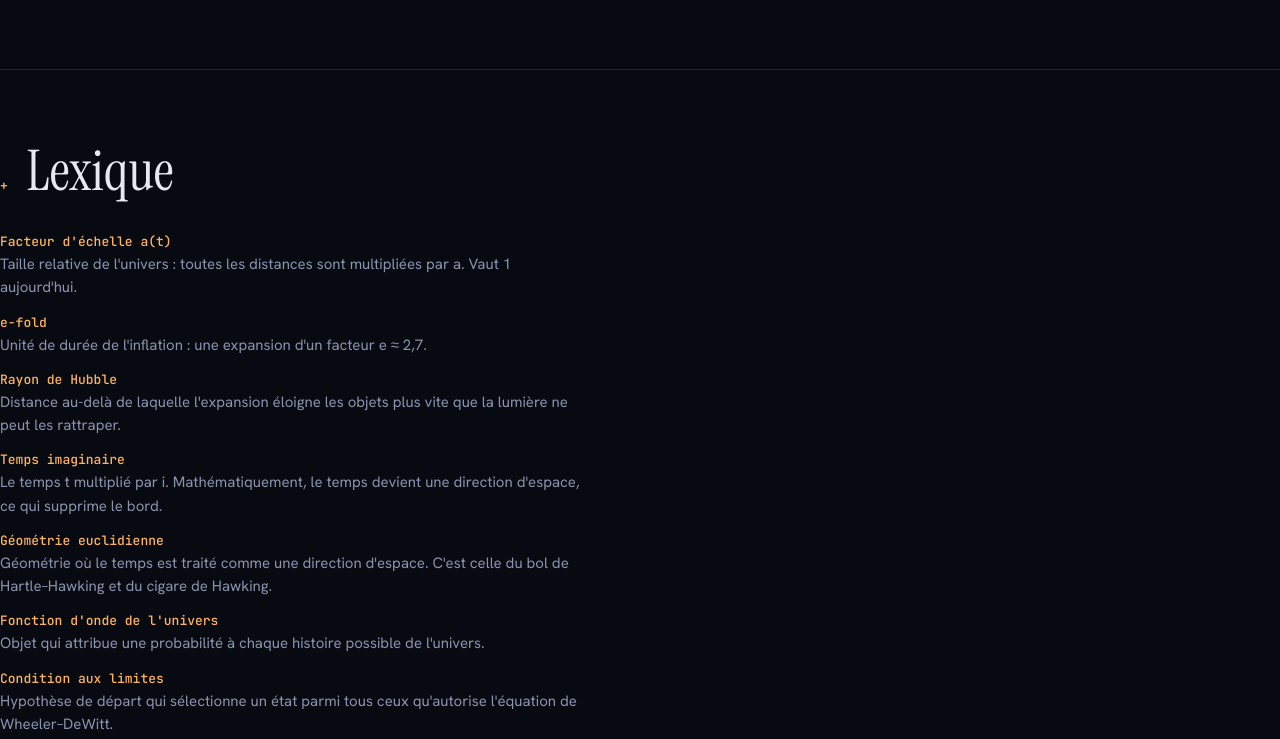
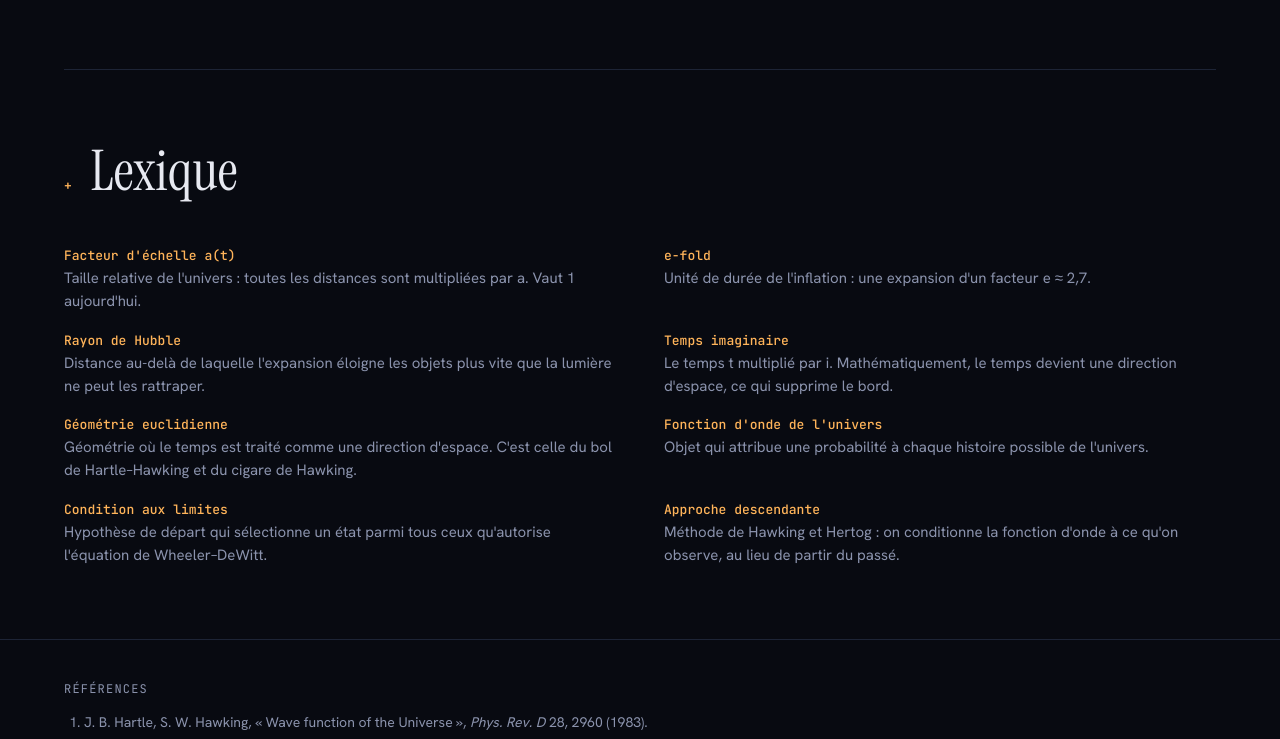
Before and after one commit to RoBuys/avant-le-temps, a plain HTML site: page index.html in a window 1280 px wide. Shown: the part 11031-11770 px from the top of the page. Drawn offline with Linux system fonts and the light colour scheme; animation ran at ten frames a second.

Commit message:
Corrige l'alignement du lexique
Co-Authored-By: Claude Sonnet 5.5 <noreply@anthropic.com>
Claude-Session: https://claude.ai/code/session_01UDmizGyRzT91fCs1X5iibh

```diff
--- a/index.html
+++ b/index.html
@@ -73,6 +73,8 @@ section.sec{padding:72px 0;border-top:1px solid var(--line)}
 .guide div{padding:12px 14px;border:1px solid var(--line);border-radius:6px;background:var(--panel);font-size:14px;line-height:1.5;color:var(--mute)}
 .guide b{display:block;color:var(--text);font:500 12px var(--f-mono);letter-spacing:.08em;text-transform:uppercase;margin-bottom:4px}
 @media(max-width:760px){.guide{grid-template-columns:minmax(0,1fr)}}
+.lex{display:grid;grid-template-columns:repeat(2,minmax(0,1fr));gap:4px 48px;margin:0}@media(max-width:760px){.lex{grid-template-columns:minmax(0,1fr)}}
+.lex>div{break-inside:avoid}
 .lex dt{font:500 13px var(--f-mono);color:var(--amber);margin-top:14px}.lex dd{margin:3px 0 0;color:var(--mute);font-size:15px;line-height:1.55;max-width:70ch}
 .text{max-width:62ch}
 .text h3{font:500 12px var(--f-mono);letter-spacing:.1em;text-transform:uppercase;color:var(--mute);margin:28px 0 10px}
@@ -392,19 +394,21 @@ footer p{font-size:14px;color:var(--mute);max-width:80ch}
 
 </main>
 
+<div class="wrap">
 <section class="sec" id="lexique" aria-labelledby="hlex">
   <div class="sec-head"><span class="n">+</span><h2 id="hlex">Lexique</h2></div>
   <dl class="lex">
-    <dt>Facteur d'échelle a(t)</dt><dd>Taille relative de l'univers : toutes les distances sont multipliées par a. Vaut 1 aujourd'hui.</dd>
-    <dt>e-fold</dt><dd>Unité de durée de l'inflation : une expansion d'un facteur e ≈ 2,7.</dd>
-    <dt>Rayon de Hubble</dt><dd>Distance au-delà de laquelle l'expansion éloigne les objets plus vite que la lumière ne peut les rattraper.</dd>
-    <dt>Temps imaginaire</dt><dd>Le temps t multiplié par i. Mathématiquement, le temps devient une direction d'espace, ce qui supprime le bord.</dd>
-    <dt>Géométrie euclidienne</dt><dd>Géométrie où le temps est traité comme une direction d'espace. C'est celle du bol de Hartle–Hawking et du cigare de Hawking.</dd>
-    <dt>Fonction d'onde de l'univers</dt><dd>Objet qui attribue une probabilité à chaque histoire possible de l'univers.</dd>
-    <dt>Condition aux limites</dt><dd>Hypothèse de départ qui sélectionne un état parmi tous ceux qu'autorise l'équation de Wheeler–DeWitt.</dd>
-    <dt>Approche descendante</dt><dd>Méthode de Hawking et Hertog : on conditionne la fonction d'onde à ce qu'on observe, au lieu de partir du passé.</dd>
+    <div><dt>Facteur d'échelle a(t)</dt><dd>Taille relative de l'univers : toutes les distances sont multipliées par a. Vaut 1 aujourd'hui.</dd></div>
+    <div><dt>e-fold</dt><dd>Unité de durée de l'inflation : une expansion d'un facteur e ≈ 2,7.</dd></div>
+    <div><dt>Rayon de Hubble</dt><dd>Distance au-delà de laquelle l'expansion éloigne les objets plus vite que la lumière ne peut les rattraper.</dd></div>
+    <div><dt>Temps imaginaire</dt><dd>Le temps t multiplié par i. Mathématiquement, le temps devient une direction d'espace, ce qui supprime le bord.</dd></div>
+    <div><dt>Géométrie euclidienne</dt><dd>Géométrie où le temps est traité comme une direction d'espace. C'est celle du bol de Hartle–Hawking et du cigare de Hawking.</dd></div>
+    <div><dt>Fonction d'onde de l'univers</dt><dd>Objet qui attribue une probabilité à chaque histoire possible de l'univers.</dd></div>
+    <div><dt>Condition aux limites</dt><dd>Hypothèse de départ qui sélectionne un état parmi tous ceux qu'autorise l'équation de Wheeler–DeWitt.</dd></div>
+    <div><dt>Approche descendante</dt><dd>Méthode de Hawking et Hertog : on conditionne la fonction d'onde à ce qu'on observe, au lieu de partir du passé.</dd></div>
   </dl>
 </section>
+</div>
 
 <footer><div class="wrap">
   <h3 class="mono mute" style="font-size:12px;letter-spacing:.1em;text-transform:uppercase;margin-bottom:12px">Références</h3>
```
